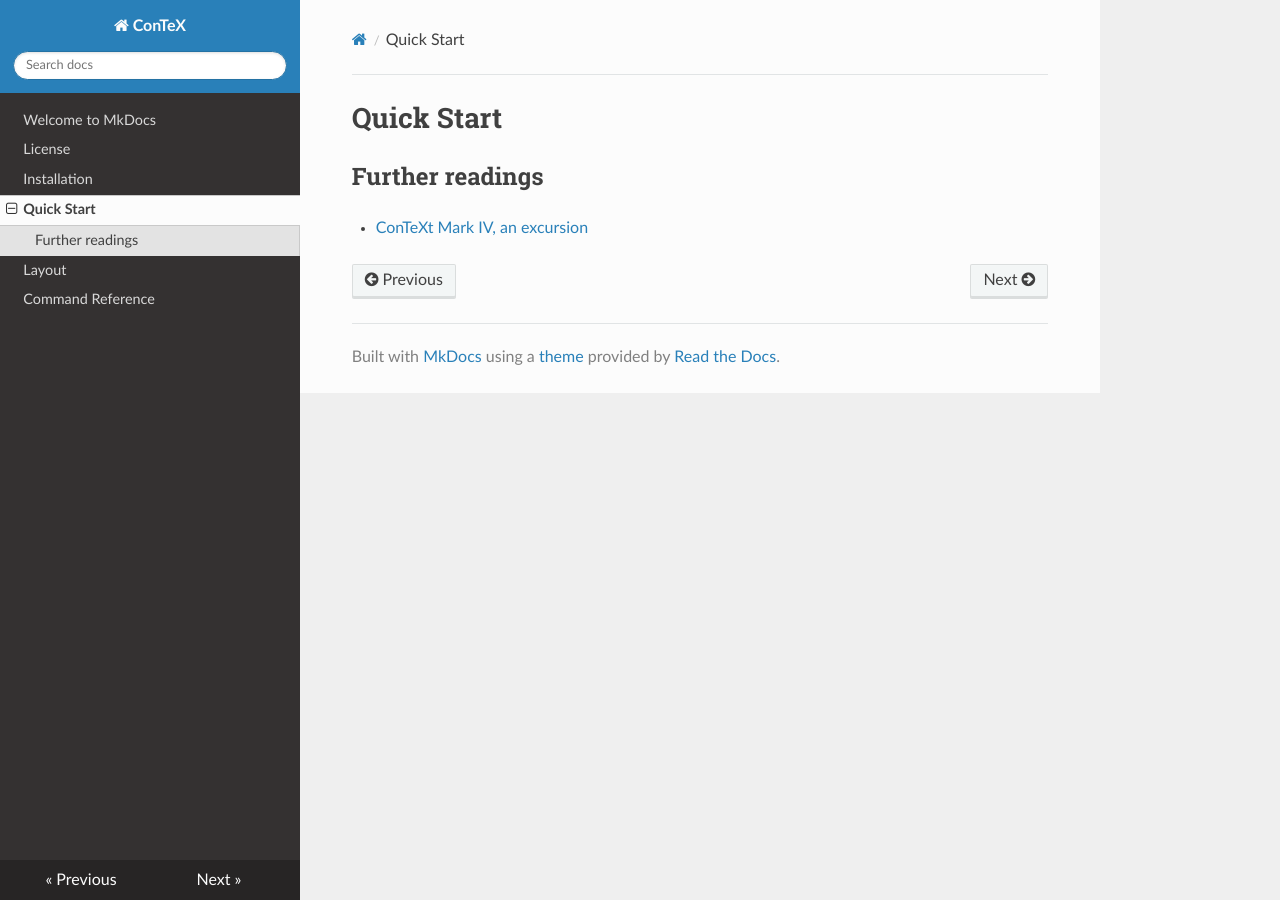
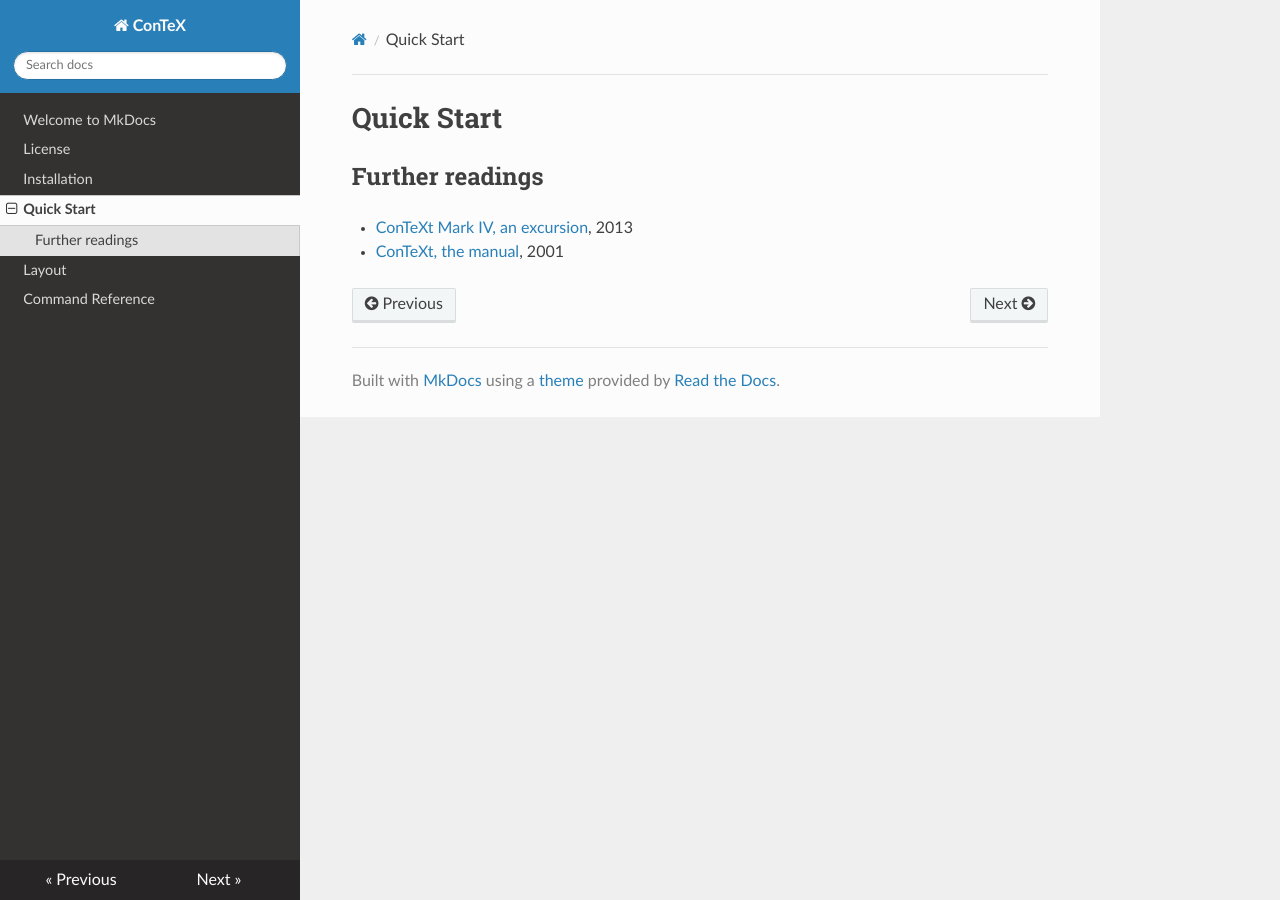
Before and after one commit to champignoom/contex-docs, an MkDocs documentation site: the page built from docs/quick-start.md, in a window 1280 px wide. Built offline with MkDocs 1.6.1, drawn with Linux system fonts in a browser that asks for light colours; nearby versions of some CDN libraries.

Commit message:
add missing link to 2001 manual

```diff
--- a/docs/quick-start.md
+++ b/docs/quick-start.md
@@ -2,7 +2,8 @@
 
 ## Further readings
 
-- [ConTeXt Mark IV, an excursion][1]
+- [ConTeXt Mark IV, an excursion][1], 2013
+- [ConTeXt, the manual][2], 2001
 
 [1]: http://www.pragma-ade.com/general/manuals/ma-cb-en.pdf
 [2]: http://www.pragma-ade.com/general/manuals/cont-eni.pdf
```
